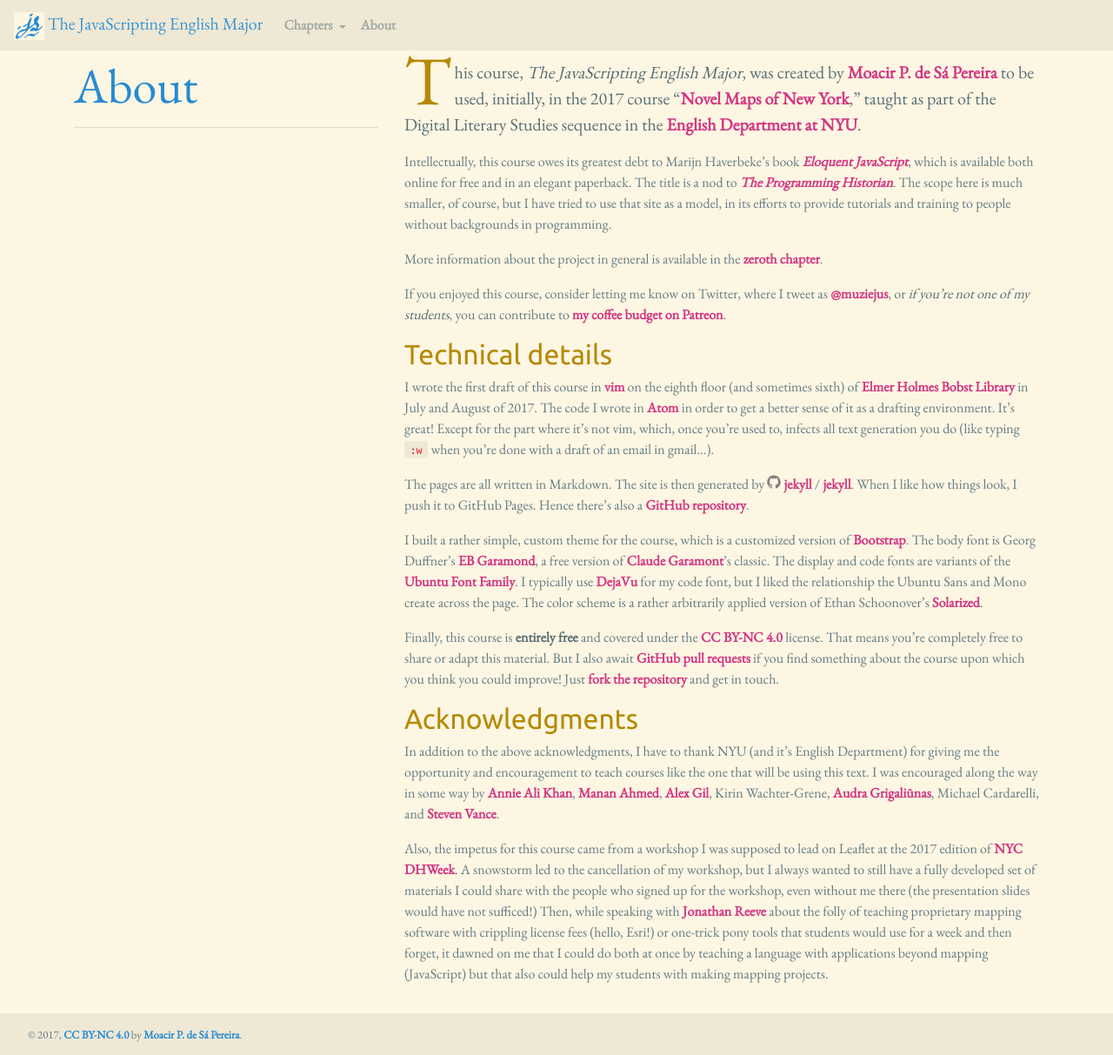
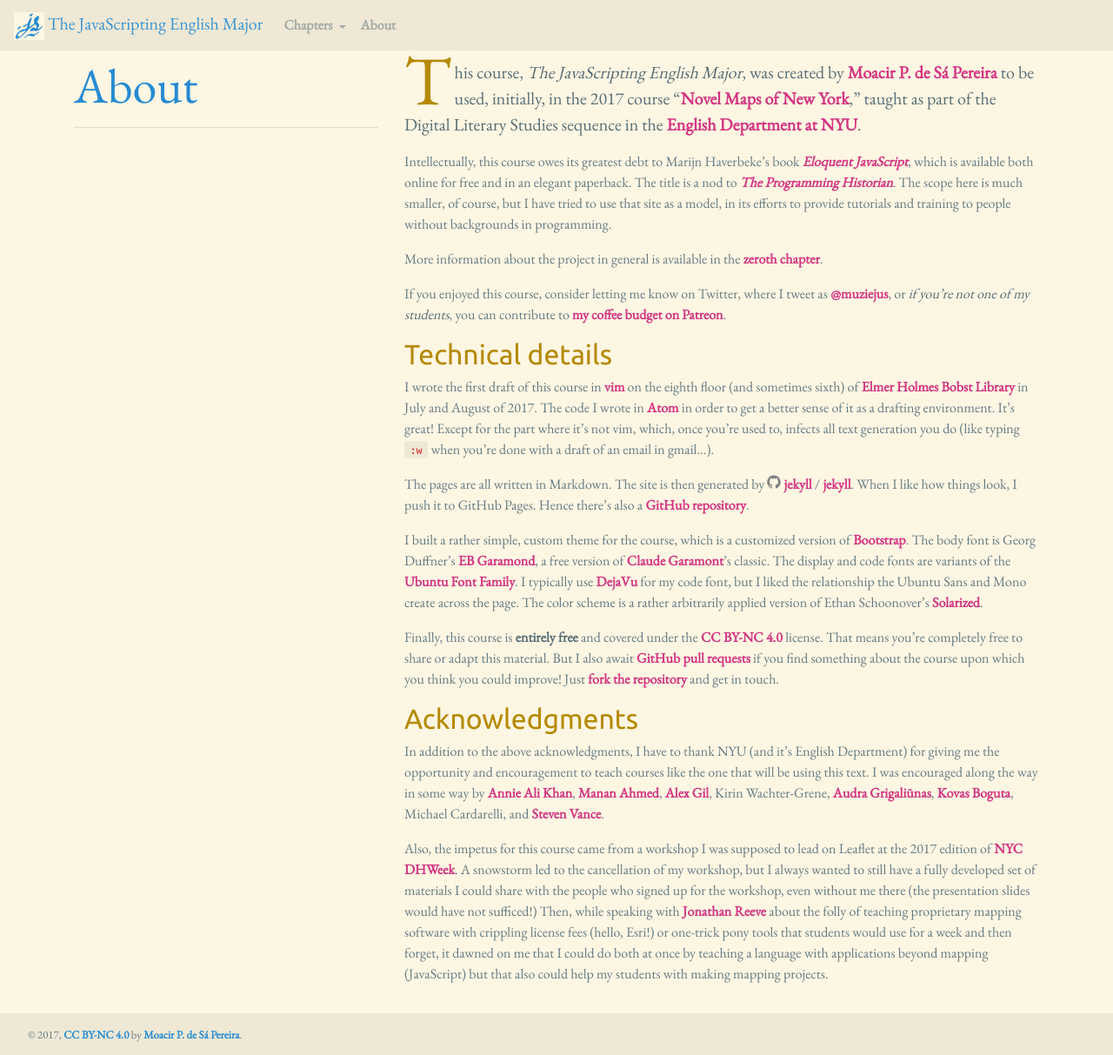
Before and after one commit to muziejus/javascripting-english-major, a Jekyll site: the page built from about.md, in a window 1280 px wide and 1213 px high. Shown: the whole window at 87% size. Built offline with Jekyll 4.4.1, drawn with Linux system fonts in a browser that asks for light colours; nearby versions of some CDN libraries.

Commit message:
Oh yeah, Kovas also helped.

```diff
--- a/about.md
+++ b/about.md
@@ -71,8 +71,8 @@
 way in some way by [Annie Ali Khan](http://www.anniealikhan.com), [Manan
 Ahmed](http://history.columbia.edu/faculty/manan-ahmed/), [Alex
 Gil](https://elotroalex.com), Kirin Wachter-Grene, [Audra
-Grigaliūnas](https://audragrigs.com/), Michael Cardarelli, and [Steven
-Vance](http://stevevance.net).
+Grigaliūnas](https://audragrigs.com/), [Kovas Boguta](http://kovasboguta.com),
+Michael Cardarelli, and [Steven Vance](http://stevevance.net).
 
 Also, the impetus for this course came from a workshop I was supposed to lead
 on Leaflet at the 2017 edition of [NYC DHWeek](http://dhweek.nycdh.org). A
```
